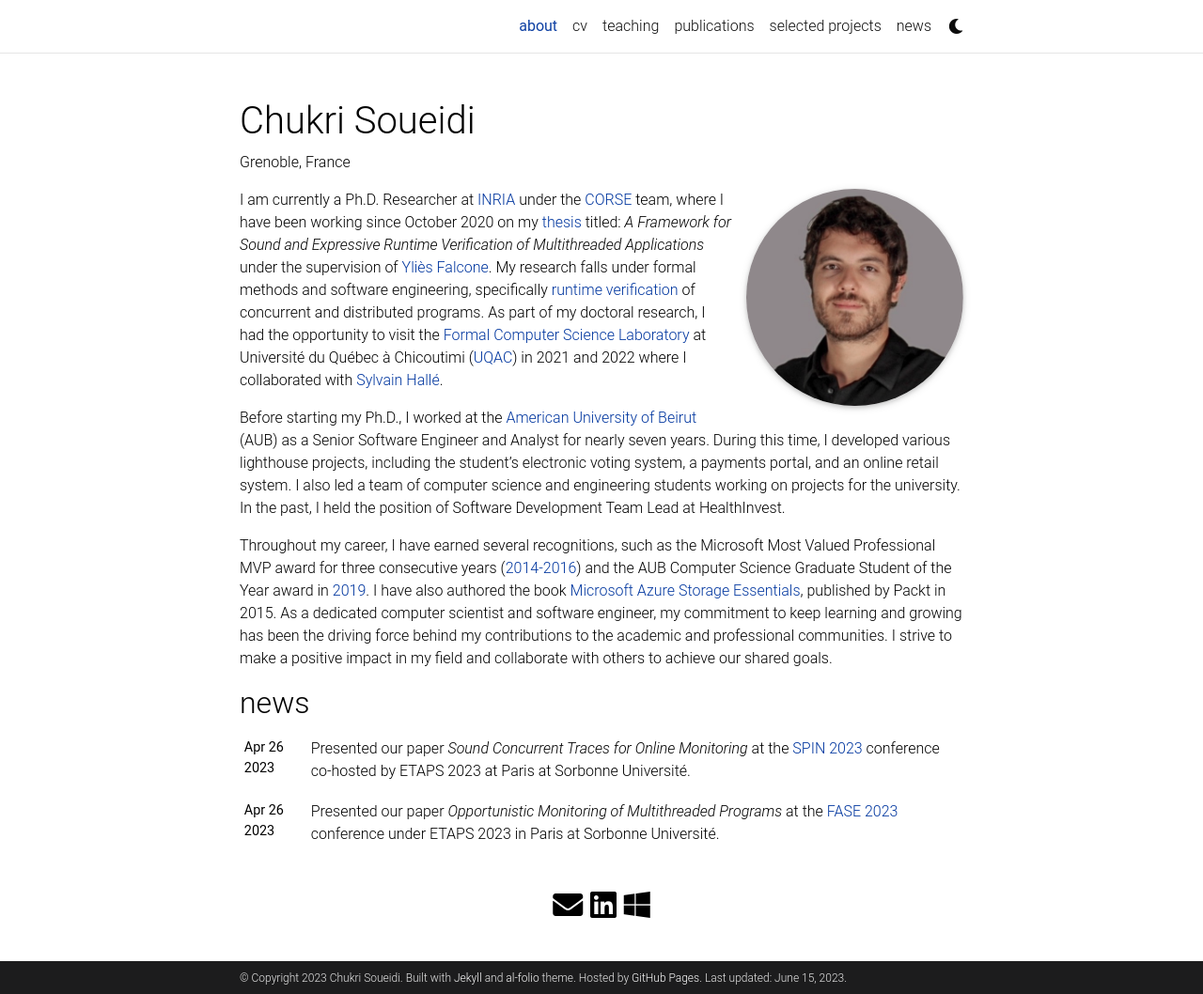
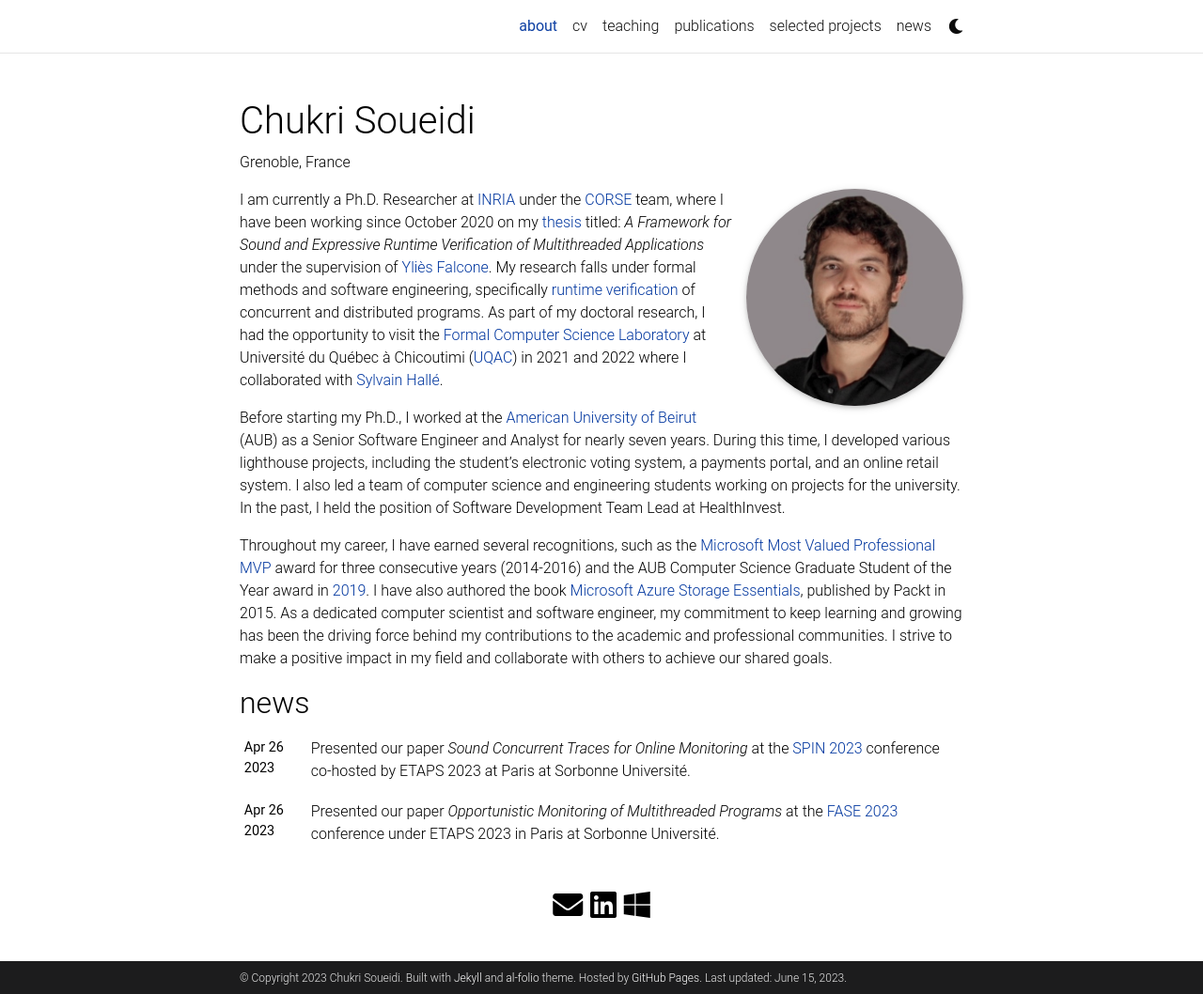
Before and after one commit to csoueidi/csoueidi, a Jekyll site: the page built from _pages/about.md, in a window 1280 px wide and 1058 px high. Shown: the whole window at 94% size. Built offline with Jekyll 4.4.1, drawn with Linux system fonts in a browser that asks for light colours; full-size pictures stand in for the smaller copies a plugin makes; some web fonts are replaced; comment, search, counter and statistics services are not loaded; a style sheet for code colours, icons or effects is not loaded.

```diff
--- a/_pages/about.md
+++ b/_pages/about.md
@@ -21,4 +21,4 @@ pdf1: lettercmps.pdf
 
 Before starting my Ph.D., I worked at the [American University of Beirut](https://www.aub.edu.lb) (AUB) as a Senior Software Engineer and Analyst for nearly seven years. During this time, I developed various lighthouse projects, including the student's electronic voting system, a payments portal, and an online retail system. I also led a team of computer science and engineering students working on projects for the university. In the past, I held the position of Software Development Team Lead at HealthInvest.
 
-Throughout my career, I have earned several recognitions, such as the Microsoft Most Valued Professional MVP award for three consecutive years ([2014-2016](http://mvp.microsoft.com/en-us/PublicProfile/5000832)) and the AUB Computer Science Graduate Student of the Year award in  <a href="{{ page.pdf1 | prepend: 'assets/pdf/' | relative_url}}" target="_blank" rel="noopener noreferrer" >2019</a>. I have also authored the book [Microsoft Azure Storage Essentials](https://www.packtpub.com/product/microsoft-azure-storage-essentials/9781784396237), published by Packt in 2015. As a dedicated computer scientist and software engineer, my commitment to keep learning and growing has been the driving force behind my contributions to the academic and professional communities. I strive to make a positive impact in my field and collaborate with others to achieve our shared goals.
+Throughout my career, I have earned several recognitions, such as the [Microsoft Most Valued Professional MVP](http://mvp.microsoft.com/en-us/PublicProfile/5000832) award for three consecutive years (2014-2016) and the AUB Computer Science Graduate Student of the Year award in  <a href="{{ page.pdf1 | prepend: 'assets/pdf/' | relative_url}}" target="_blank" rel="noopener noreferrer" >2019</a>. I have also authored the book [Microsoft Azure Storage Essentials](https://www.packtpub.com/product/microsoft-azure-storage-essentials/9781784396237), published by Packt in 2015. As a dedicated computer scientist and software engineer, my commitment to keep learning and growing has been the driving force behind my contributions to the academic and professional communities. I strive to make a positive impact in my field and collaborate with others to achieve our shared goals.
```
